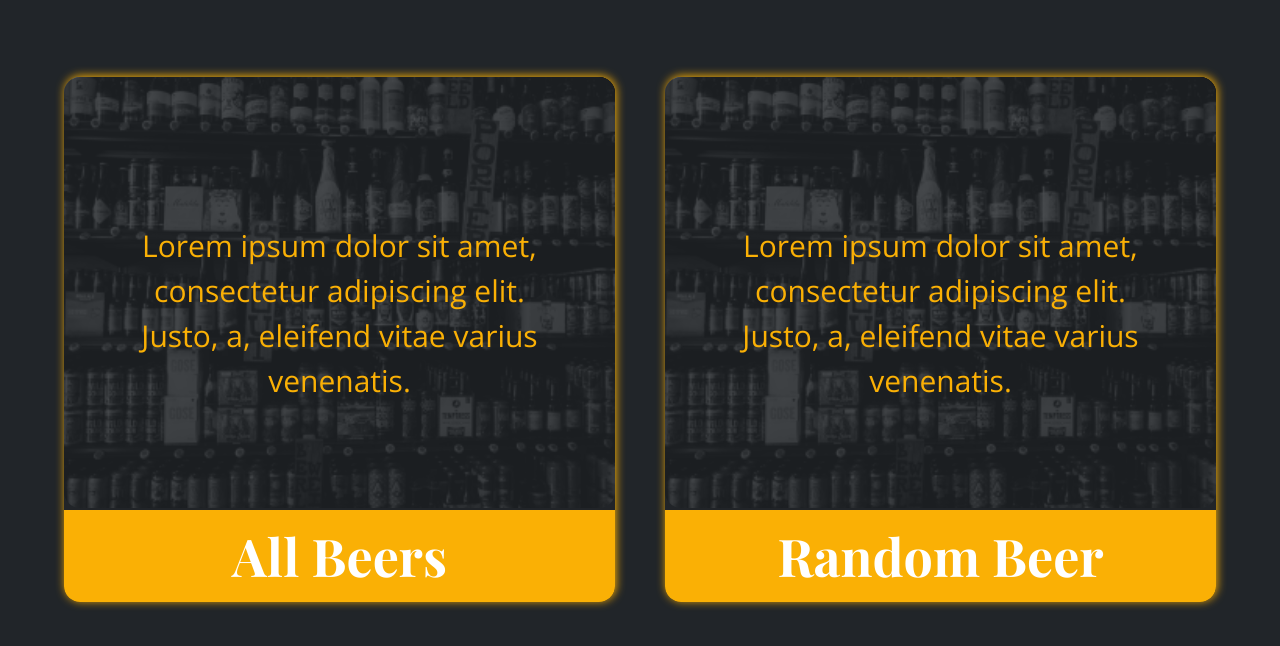
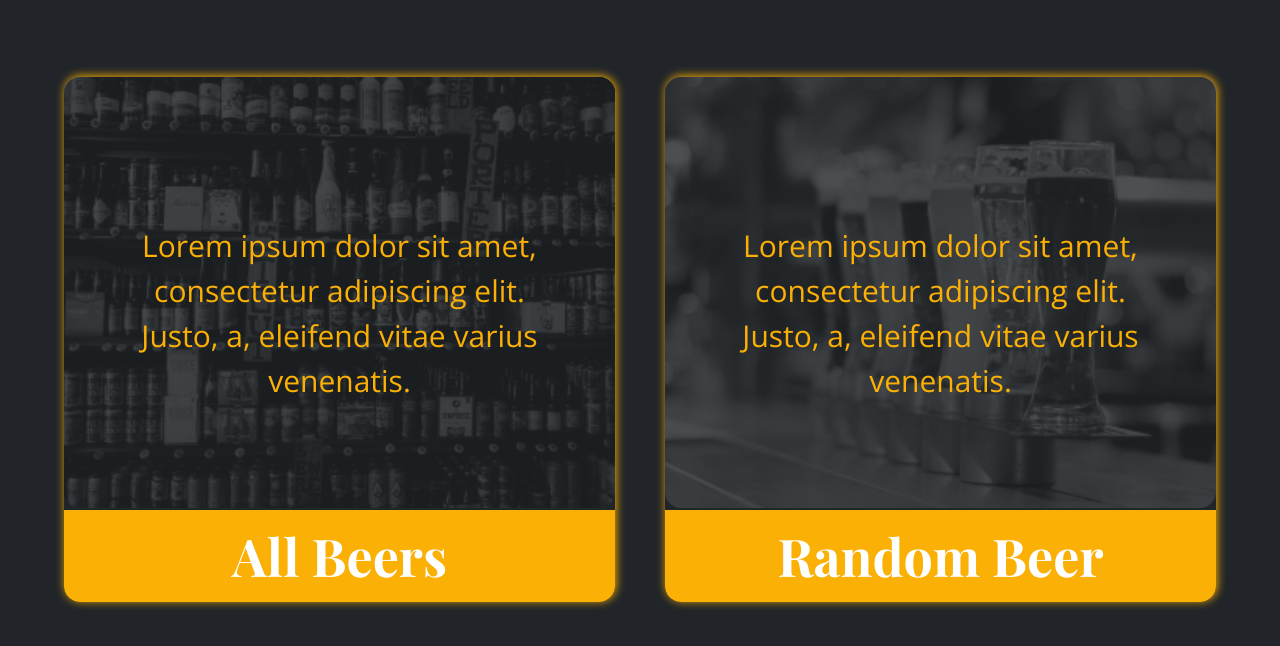
Before and after one commit to wilhelm-lenz/beer-api, a React (Vite) app: page / in a window 1280 px wide. Shown: the top 646 px of the page. Built offline with nearby package versions, Linux system fonts and the light colour scheme; no server answers.

Commit message:
completed project at the moment

```diff
--- a/src/data/apiCardsInfoData.json
+++ b/src/data/apiCardsInfoData.json
@@ -1,14 +1,14 @@
 [
   {
     "_id": 0,
-    "img": "../public/images/all-beers.png",
+    "img": "/images/all-beers.png",
     "title": "All Beers",
     "description": "Lorem ipsum dolor sit amet, consectetur adipiscing elit. Justo, a, eleifend vitae varius venenatis. ",
     "link": "/all-products"
   },
   {
     "_id": 1,
-    "img": "../public/images/randome-beers.png",
+    "img": "/images/randome-beers.png",
     "title": "Random Beer",
     "description": "Lorem ipsum dolor sit amet, consectetur adipiscing elit. Justo, a, eleifend vitae varius venenatis. ",
     "link": "/product-detail"
--- a/src/pages/Home.jsx
+++ b/src/pages/Home.jsx
@@ -25,7 +25,7 @@ const Home = () => {
               className="card-beers-anchor-link"
             >
               <img
-                src="../../public/images/all-beers.png"
+                src={img}
                 alt={"Picture of " + title}
                 className="card-beers-api-img"
               />
```
